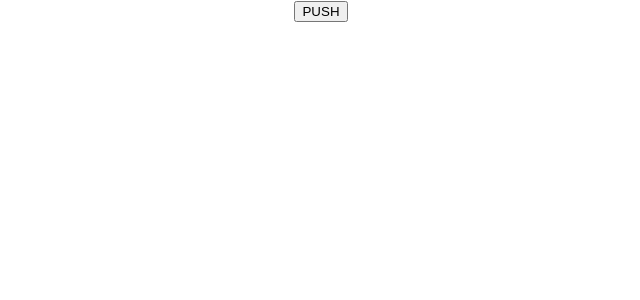
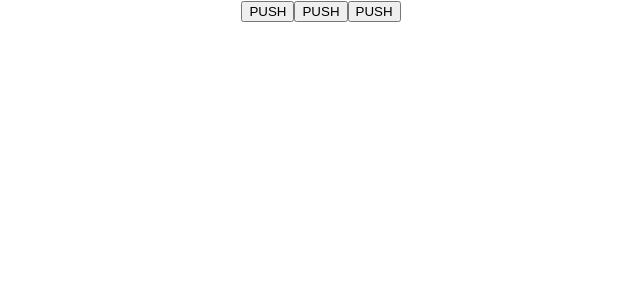
Before and after one commit to bend71/synthesizer, a React (Create React App) app: page / in a window 1280 px wide. Shown: the top 300 px of the page, without its empty margins (319-959 px from the left). Built offline with nearby package versions, Linux system fonts and the light colour scheme.

Commit message:
map three notes (c3, c4 and c5) to three different buttons to be triggered on click

```diff
--- a/src/components/synth.js
+++ b/src/components/synth.js
@@ -3,19 +3,21 @@ import * as Tone from 'tone';
 
 function Synthesizer() {
 
-    function note(event) {
+    let noteArray = ["c3", "c4", "c5"];
+
+    function note(event, note) {
         event.preventDefault();
         //create a synth and connect it to the main output (your speakers)
         const synth = new Tone.Synth().toDestination();
 
         //play a middle 'C' for the duration of an 8th note
-        synth.triggerAttackRelease("C4", "8n");
+        synth.triggerAttackRelease(note , "8n");
 
     }
 
     return (
         <>
-            <button onClick={event => note(event)}>PUSH</button>
+            {noteArray.map(notes => <button onClick={event => note(event, notes)}>PUSH</button>)}
         </>
     )
 }
```
Also changed, not shown: src/components/hexagon/hexagon.css (added), src/components/hexagon/hexagon.js (added).
